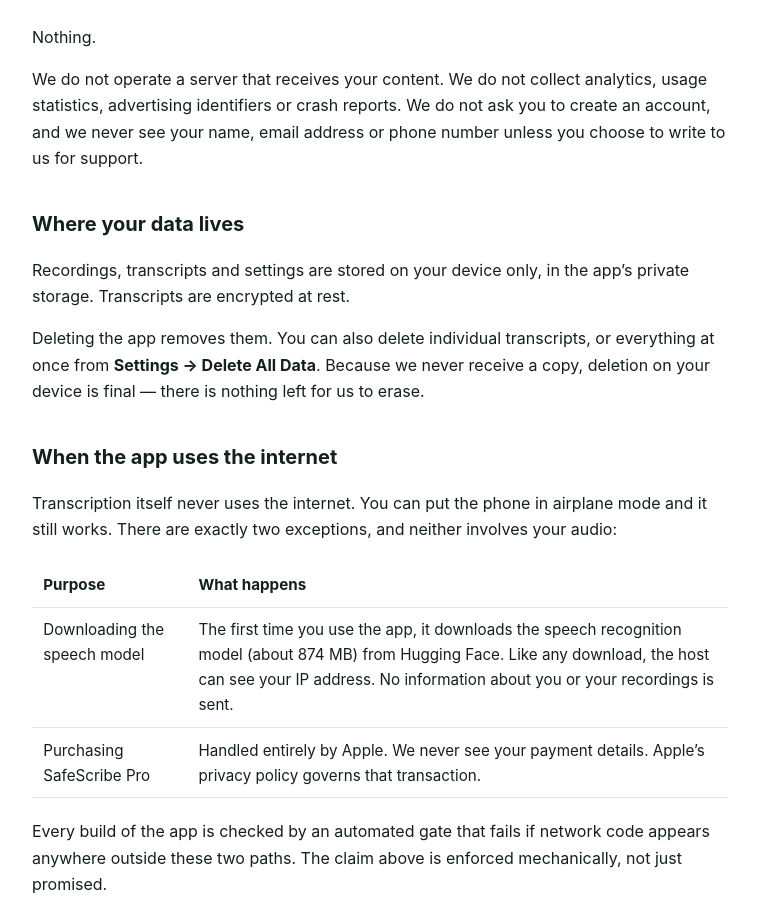
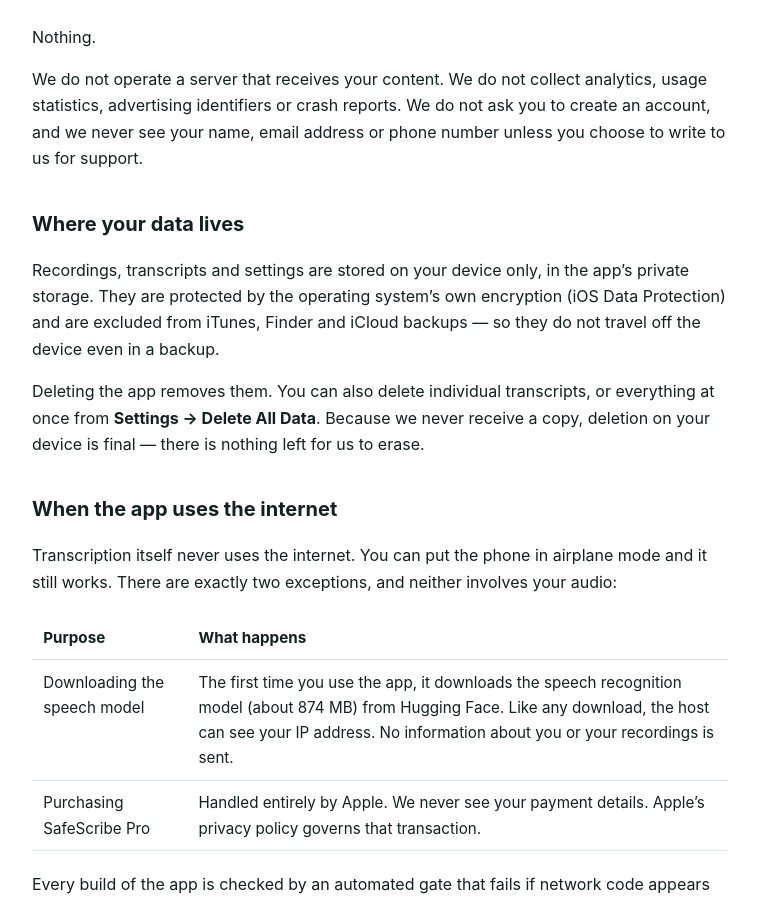
Before and after one commit to SafeScribeAI/SafeScribeAI.github.io, a Jekyll site: the page built from en/privacy.md, in a window 1280 px wide and 900 px high, scrolled down 395 px. Shown: the whole window, without its empty margins (260-1019 px from the left). Built offline with Jekyll 4.4.1, drawn with Linux system fonts in a browser that asks for light colours.

Commit message:
docs: at-rest koruma anlatımını OS-yerli modele çek
Uygulama artık kendi AES katmanını taşımıyor (app 7d0d7b9): koruma iOS Data
Protection'a, gizlilik ise veri dizinlerinin yedekten hariç tutulmasına
bırakıldı. 'Transcripts are encrypted at rest' cümlesi bunu artık doğru
anlatmıyordu; yerine hangi korumanın nereden geldiği ve yedeğe hiç girmediği
yazıldı.

Co-Authored-By: Claude Opus 5 <noreply@anthropic.com>

```diff
--- a/en/privacy.md
+++ b/en/privacy.md
@@ -22,7 +22,7 @@ We do not operate a server that receives your content. We do not collect analyti
 
 ## Where your data lives
 
-Recordings, transcripts and settings are stored on your device only, in the app's private storage. Transcripts are encrypted at rest.
+Recordings, transcripts and settings are stored on your device only, in the app's private storage. They are protected by the operating system's own encryption (iOS Data Protection) and are excluded from iTunes, Finder and iCloud backups — so they do not travel off the device even in a backup.
 
 Deleting the app removes them. You can also delete individual transcripts, or everything at once from **Settings → Delete All Data**. Because we never receive a copy, deletion on your device is final — there is nothing left for us to erase.
 
```
Also changed, not shown: tr/privacy.md (+1 -1 lines).
